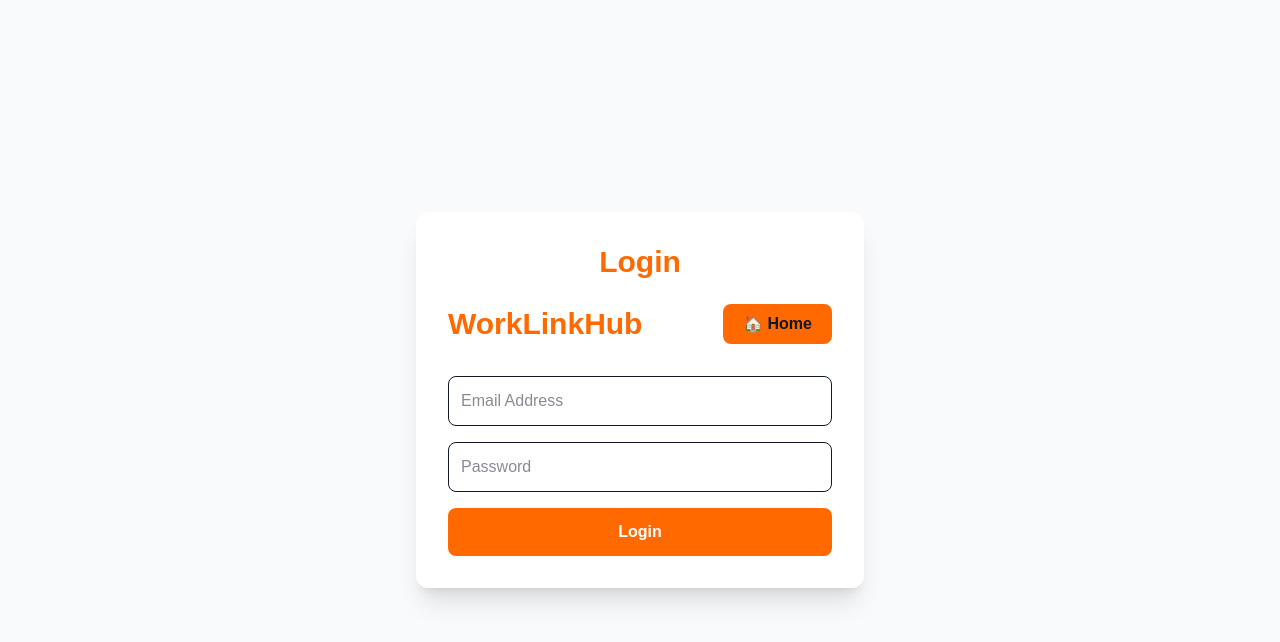
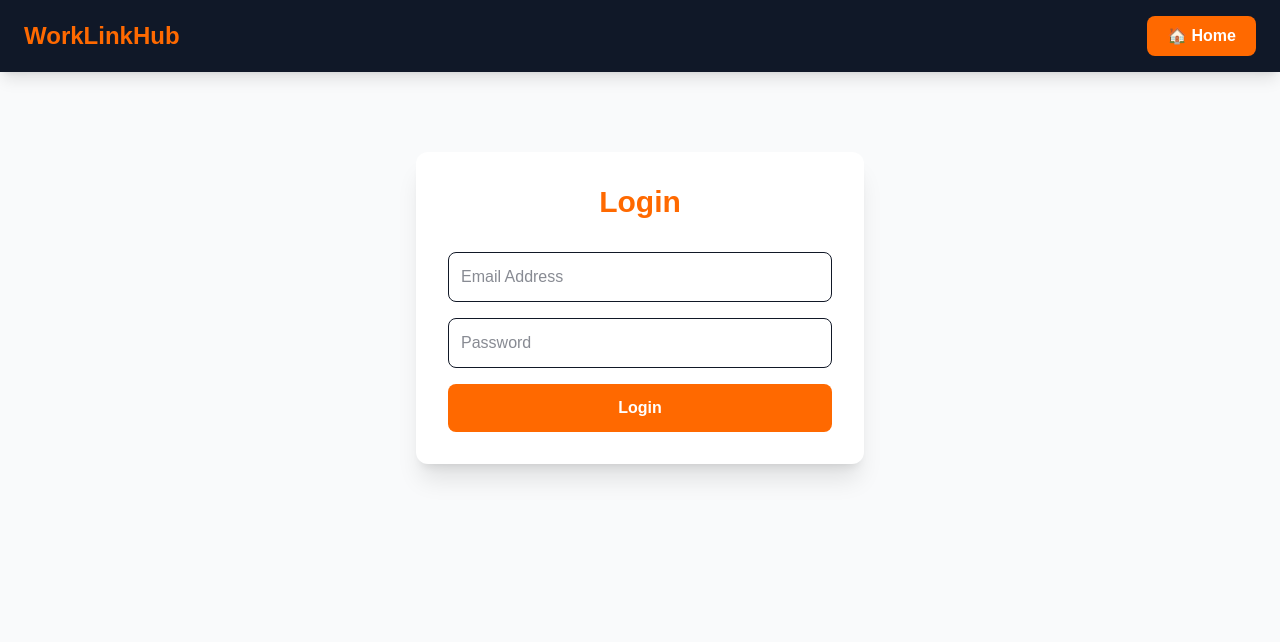
Before and after one commit to workeasedigital/worklinkhub, a Next.js app: page /login in a window 1280 px wide. Shown: the top 642 px of the page. Built offline with nearby package versions, Linux system fonts and the light colour scheme; no server answers.

Commit message:
code corrected

```diff
--- a/app/login/page.tsx
+++ b/app/login/page.tsx
@@ -59,23 +59,36 @@ setLoading(false);
 
 }
 
-return ( <main className="min-h-screen bg-gray-50 flex items-center justify-center px-6"> <div className="bg-white shadow-xl rounded-xl p-8 w-full max-w-md"> <h1 className="text-3xl font-bold text-center text-orange-500 mb-6">
-Login </h1>
+return (
+  <main className="min-h-screen bg-gray-50">
 
-<div className="flex justify-between items-center mb-8">
+    {/* Top Navbar */}
+    <div className="bg-gray-900 text-white shadow-lg">
+      <div className="max-w-7xl mx-auto px-6 py-4 flex justify-between items-center">
 
-  <h1 className="text-3xl font-bold text-orange-500">
+        <h1 className="text-2xl font-bold text-orange-500">
           WorkLinkHub
         </h1>
 
         <a
           href="/"
-    className="bg-orange-500 hover:bg-orange-600 text-white px-5 py-2 rounded-lg font-semibold"
+          className="bg-orange-500 hover:bg-orange-600 px-5 py-2 rounded-lg font-semibold transition"
         >
           🏠 Home
         </a>
 
       </div>
+    </div>
+
+    {/* Login Form */}
+    <div className="flex justify-center items-center py-20 px-6">
+
+      <div className="bg-white shadow-xl rounded-xl p-8 w-full max-w-md">
+
+        <h1 className="text-3xl font-bold text-center text-orange-500 mb-8">
+          Login
+        </h1>
+
         <form
           onSubmit={handleLogin}
           className="space-y-4"
@@ -84,9 +97,7 @@ Login </h1>
             type="email"
             placeholder="Email Address"
             value={email}
-        onChange={(e) =>
-          setEmail(e.target.value)
-        }
+            onChange={(e) => setEmail(e.target.value)}
             className="w-full border p-3 rounded-lg"
             required
           />
@@ -95,9 +106,7 @@ Login </h1>
             type="password"
             placeholder="Password"
             value={password}
-        onChange={(e) =>
-          setPassword(e.target.value)
-        }
+            onChange={(e) => setPassword(e.target.value)}
             className="w-full border p-3 rounded-lg"
             required
           />
@@ -105,11 +114,9 @@ Login </h1>
           <button
             type="submit"
             disabled={loading}
-        className="w-full bg-orange-500 text-white py-3 rounded-lg font-semibold"
+            className="w-full bg-orange-500 hover:bg-orange-600 text-white py-3 rounded-lg font-semibold"
           >
-        {loading
-          ? "Logging In..."
-          : "Login"}
+            {loading ? "Logging In..." : "Login"}
           </button>
 
           {message && (
@@ -118,9 +125,11 @@ Login </h1>
             </p>
           )}
         </form>
+
       </div>
+
+    </div>
+
   </main>
-
-
 );
 }
```
Lines whose indentation alone changed are shown as unchanged.
